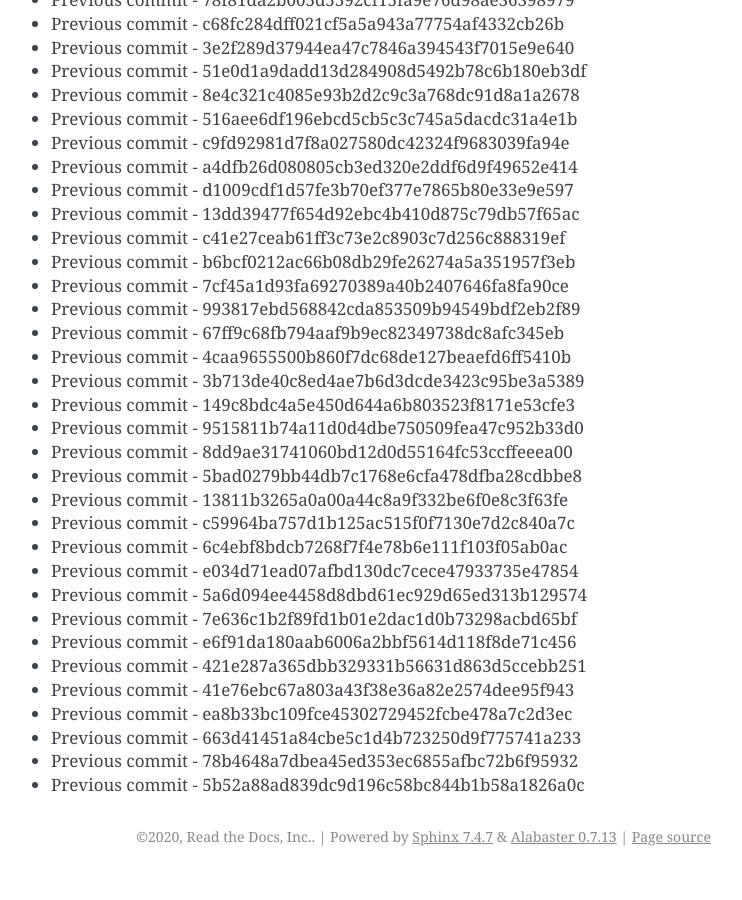
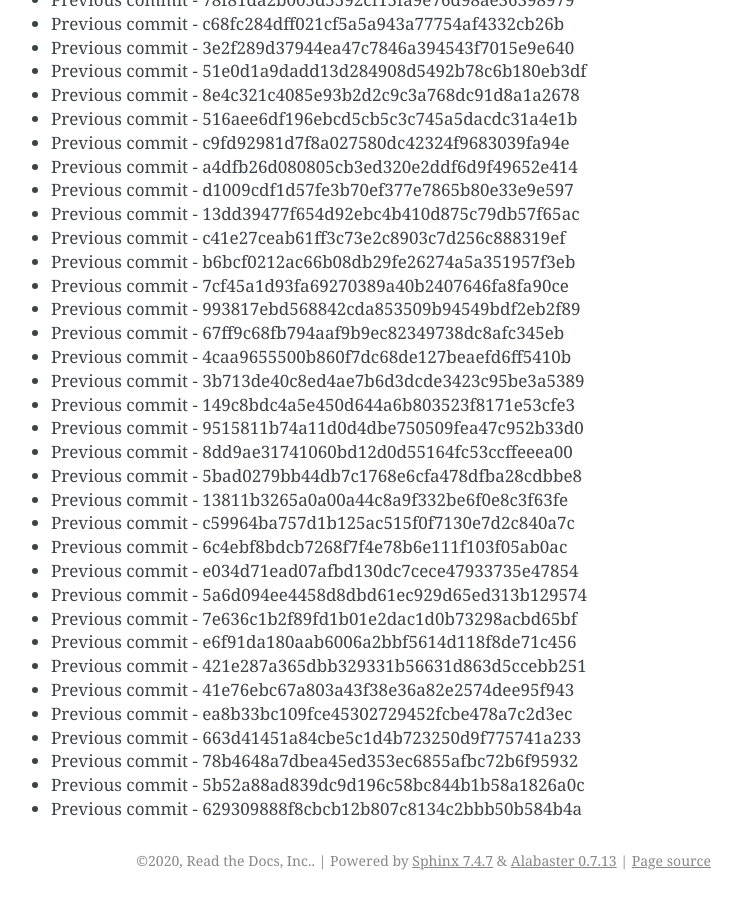
Before and after one commit to readthedocs/rtd-git-stresstest, a Sphinx documentation site: the page built from docs/updates.rst, in a window 1280 px wide and 900 px high, scrolled down 43133 px. Shown: the whole window, without its empty margins (399-1141 px from the left). Built offline with Sphinx 7.4.7, drawn with Linux system fonts in a browser that asks for light colours; before the commit the page ends 44009 px from its top, so only the background shows below that.

Commit message:
Generating commit from previous: 629309888f8cbcb12b807c8134c2bbb50b584b4a

```diff
--- a/docs/updates.rst
+++ b/docs/updates.rst
@@ -1844,3 +1844,4 @@ It can be tested for any performance characteristics.
 * Previous commit - 663d41451a84cbe5c1d4b723250d9f775741a233
 * Previous commit - 78b4648a7dbea45ed353ec6855afbc72b6f95932
 * Previous commit - 5b52a88ad839dc9d196c58bc844b1b58a1826a0c
+* Previous commit - 629309888f8cbcb12b807c8134c2bbb50b584b4a
```
